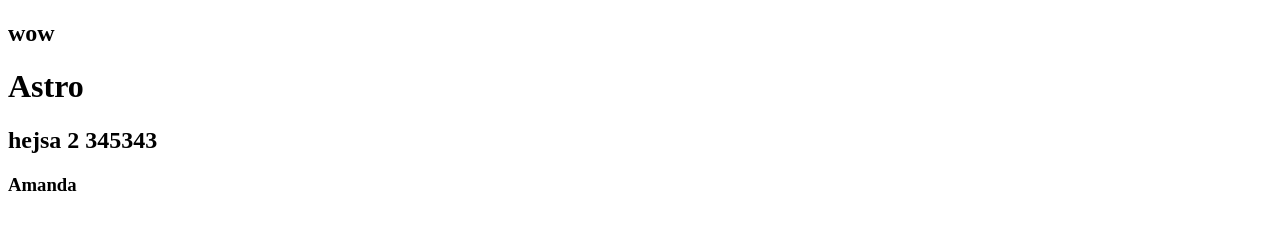
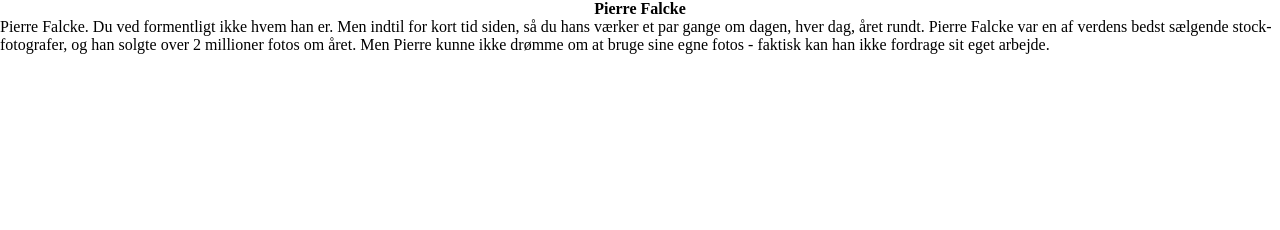
Before and after one commit to Amal1a/webfeature_3sem, an Astro site: page / in a window 1280 px wide. Built offline with nearby package versions, Linux system fonts and the light colour scheme; Astro itself is replaced by a stand-in of ours.

Commit message:
Section1 påbegyndt

```diff
--- /dev/null
+++ b/src/components/Section1.astro
@@ -0,0 +1,36 @@
+---
+---
+<section class="bgiOverskrift">
+<article class="bgi-mobile">
+
+</article>
+<h1>
+  Pierre Falcke
+</h1>
+</section>
+
+<p>Pierre Falcke. Du ved formentligt ikke hvem han er.
+Men indtil for kort tid siden, så du hans værker et par
+gange om dagen, hver dag, året rundt. Pierre Falcke var
+en af verdens bedst sælgende stock-fotografer, og han solgte
+over 2 millioner fotos om året. Men Pierre kunne ikke drømme
+om at bruge sine egne fotos - faktisk kan han ikke fordrage
+sit eget arbejde.
+</p>
+
+<style>
+    .bgiOverskrift{
+        display: flex;
+        flex-direction: column;
+        align-items: center;
+        justify-content: center;
+    }
+    h1{
+        z-index: 1;
+    }
+    article{
+        background-image: url("");
+    }
+
+
+</style>
--- a/src/pages/index.astro
+++ b/src/pages/index.astro
@@ -1,4 +1,7 @@
 ---
+import Section1 from "../components/Section1.astro"
+import "../styles/reset.css"
+const {title}=Astro.props;
 ---
 
 <html lang="en">
@@ -10,9 +13,11 @@
     <title>Astro</title>
   </head>
   <body>
-    <h2>wow</h2>
-    <h1>Astro</h1>
-    <h2>hejsa 2 345343</h2>
-    <h3>Amanda</h3>
+    <main>
+
+      <Section1/>
+    </main>
+
+
   </body>
 </html>
```
Also changed, not shown: src/components/First.astro (deleted).
